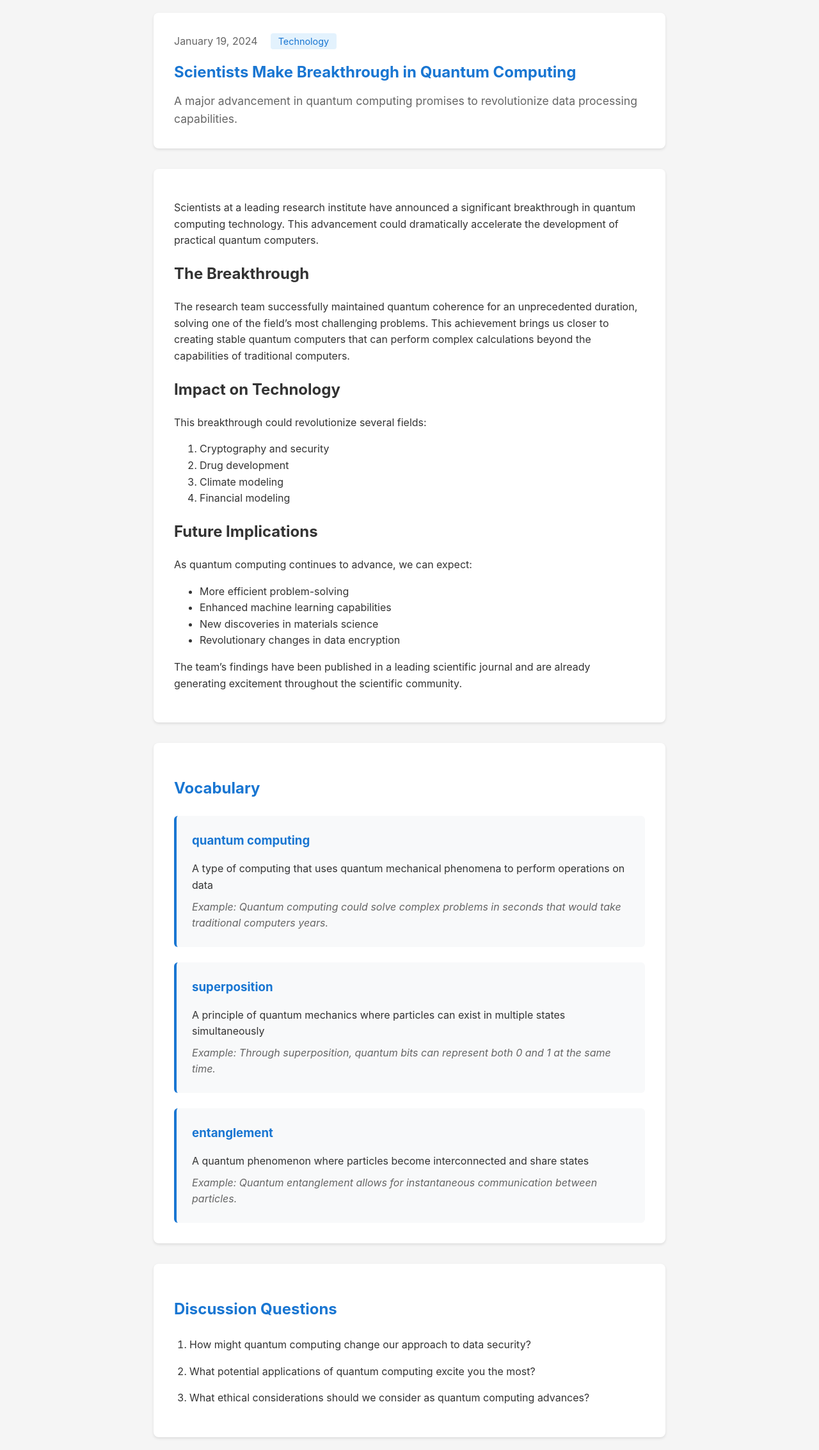
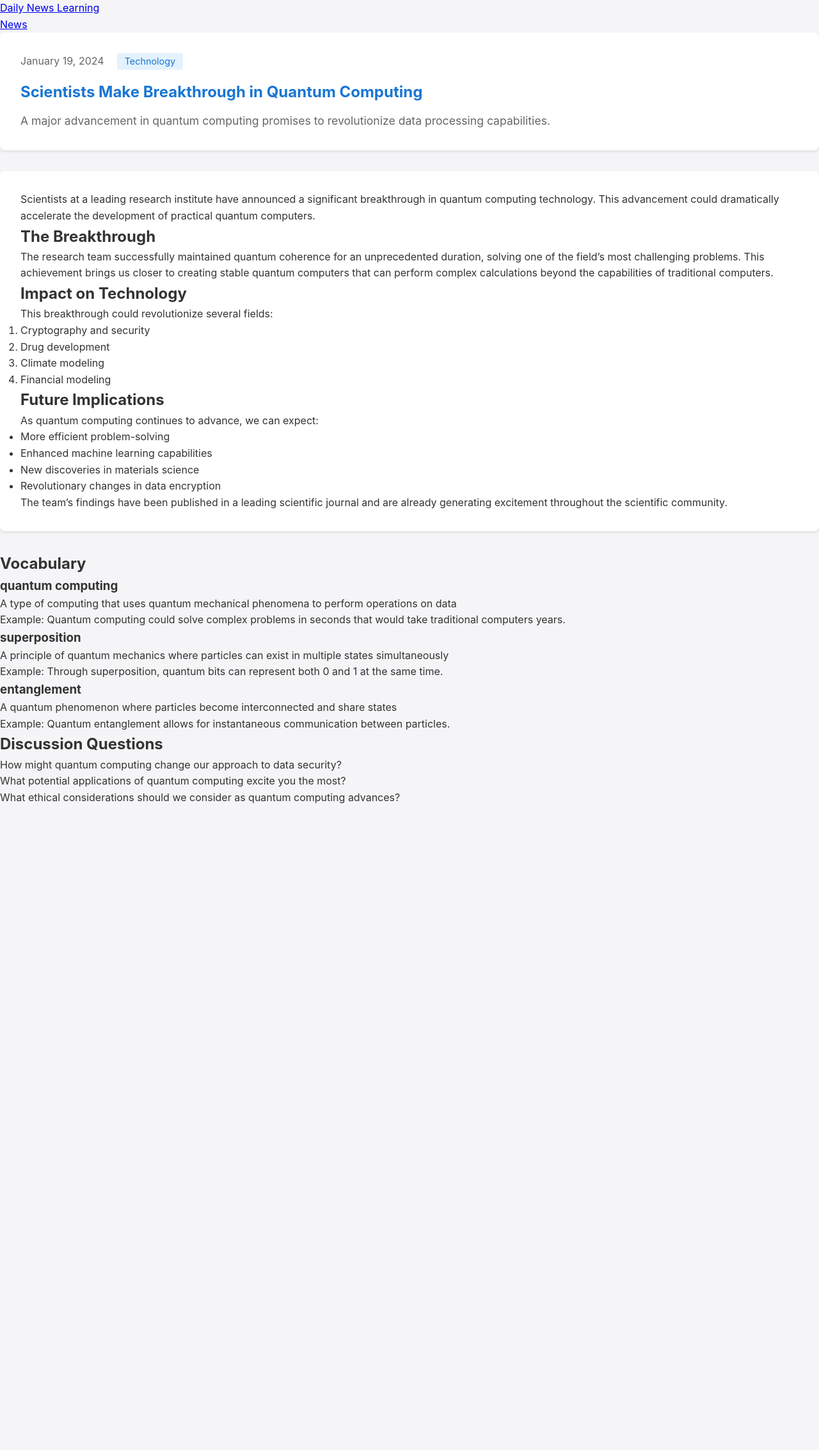
Before and after one commit to SKYEMINMIN/daily-news-learning, a Jekyll site: the page built from _posts/2024-01-19-single-test-article.md, in a window 1280 px wide. Shown: the whole page at 64% size. Built offline with Jekyll 4.4.1, drawn with Linux system fonts in a browser that asks for light colours; after the commit the page ends 1259 px from its top, so only the background shows below that.

Commit message:
Added news listing page with improved design

```diff
--- a/_layouts/default.html
+++ b/_layouts/default.html
@@ -7,6 +7,15 @@
     <link rel="stylesheet" href="{{ '/assets/css/style.css' | relative_url }}">
 </head>
 <body>
+    <nav class="site-nav">
+        <div class="nav-container">
+            <a href="{{ site.baseurl }}/" class="site-title">{{ site.title }}</a>
+            <div class="nav-links">
+                <a href="{{ site.baseurl }}/news/" class="nav-link">News</a>
+            </div>
+        </div>
+    </nav>
+
     {{ content }}
 </body>
 </html>
--- a/assets/css/style.css
+++ b/assets/css/style.css
@@ -1,15 +1,123 @@
 /* Base styles */
+* {
+    margin: 0;
+    padding: 0;
+    box-sizing: border-box;
+}
+
 body {
     font-family: -apple-system, BlinkMacSystemFont, "Segoe UI", Roboto, Helvetica, Arial, sans-serif;
     line-height: 1.6;
     color: #333;
-    max-width: 800px;
-    margin: 0 auto;
-    padding: 20px;
-    background-color: #f5f5f5;
+    background-color: #f5f5f7;
 }
 
-/* Post header */
+/* Common layout */
+.container {
+    max-width: 1200px;
+    margin: 0 auto;
+    padding: 0 20px;
+}
+
+/* News page specific styles */
+.news-page {
+    max-width: 1200px;
+    margin: 0 auto;
+    padding: 2rem 20px;
+}
+
+.page-header {
+    text-align: center;
+    margin-bottom: 3rem;
+    padding: 2rem;
+    background: white;
+    border-radius: 12px;
+    box-shadow: 0 2px 8px rgba(0,0,0,0.05);
+}
+
+.page-header h1 {
+    font-size: 2.5rem;
+    color: #1c1c1e;
+    margin-bottom: 0.5rem;
+}
+
+.page-header p {
+    color: #666;
+    font-size: 1.1rem;
+}
+
+/* News Grid */
+.news-grid {
+    display: grid;
+    grid-template-columns: repeat(auto-fill, minmax(300px, 1fr));
+    gap: 2rem;
+}
+
+/* News Card */
+.news-card {
+    background: white;
+    border-radius: 12px;
+    overflow: hidden;
+    transition: transform 0.2s ease, box-shadow 0.2s ease;
+    box-shadow: 0 2px 8px rgba(0,0,0,0.05);
+}
+
+.news-card:hover {
+    transform: translateY(-4px);
+    box-shadow: 0 4px 12px rgba(0,0,0,0.1);
+}
+
+.news-card-content {
+    padding: 1.5rem;
+}
+
+.news-meta {
+    display: flex;
+    align-items: center;
+    margin-bottom: 1rem;
+    gap: 1rem;
+}
+
+.news-date {
+    color: #666;
+    font-size: 0.875rem;
+}
+
+.news-category {
+    background: #e8f4ff;
+    color: #2a4494;
+    padding: 0.25rem 0.75rem;
+    border-radius: 50px;
+    font-size: 0.875rem;
+    font-weight: 500;
+}
+
+.news-title {
+    margin-bottom: 1rem;
+    font-size: 1.25rem;
+    line-height: 1.4;
+}
+
+.news-title a {
+    color: #1c1c1e;
+    text-decoration: none;
+    transition: color 0.2s ease;
+}
+
+.news-title a:hover {
+    color: #2a4494;
+}
+
+.news-excerpt {
+    color: #666;
+    font-size: 0.95rem;
+    display: -webkit-box;
+    -webkit-line-clamp: 3;
+    -webkit-box-orient: vertical;
+    overflow: hidden;
+}
+
+/* Post styles (from previous CSS) */
 .post-header {
     margin-bottom: 2em;
     background: white;
@@ -46,7 +154,6 @@
     margin: 0;
 }
 
-/* Post content */
 .post-content {
     background: white;
     padding: 2em;
@@ -55,78 +162,23 @@
     box-shadow: 0 2px 4px rgba(0,0,0,0.1);
 }
 
-/* Vocabulary section */
-.vocabulary {
-    background: white;
-    padding: 2em;
-    margin-bottom: 2em;
-    border-radius: 8px;
-    box-shadow: 0 2px 4px rgba(0,0,0,0.1);
-}
-
-.vocabulary h2 {
-    color: #1976d2;
-    margin-bottom: 1em;
-}
-
-.vocab-list {
-    display: grid;
-    gap: 1.5em;
-}
-
-.vocab-item {
-    background: #f8f9fa;
-    padding: 1.5em;
-    border-radius: 6px;
-    border-left: 4px solid #1976d2;
-}
-
-.vocab-item h3 {
-    margin: 0 0 0.5em;
-    color: #1976d2;
-}
-
-.definition {
-    margin-bottom: 0.5em;
-}
-
-.example {
-    color: #666;
-    font-style: italic;
-    margin: 0;
-}
-
-/* Discussion section */
-.discussion {
-    background: white;
-    padding: 2em;
-    border-radius: 8px;
-    box-shadow: 0 2px 4px rgba(0,0,0,0.1);
-}
-
-.discussion h2 {
-    color: #1976d2;
-    margin-bottom: 1em;
-}
-
-.question-list {
-    padding-left: 1.5em;
-}
-
-.question-list li {
-    margin-bottom: 1em;
-}
-
 /* Responsive design */
-@media (max-width: 600px) {
-    body {
-        padding: 10px;
+@media (max-width: 768px) {
+    .news-page {
+        padding: 1rem;
     }
 
-    .post-header,
-    .post-content,
-    .vocabulary,
-    .discussion {
-        padding: 1.5em;
+    .page-header {
+        padding: 1.5rem;
+        margin-bottom: 2rem;
+    }
+
+    .page-header h1 {
+        font-size: 2rem;
+    }
+
+    .news-grid {
+        grid-template-columns: 1fr;
+        gap: 1rem;
     }
 }
```
Also changed, not shown: _posts/2024-01-17-renewable-energy.md (added, +19 -0 lines), _posts/2024-01-18-space-exploration.md (added, +19 -0 lines), news/index.html (added, +32 -0 lines).
